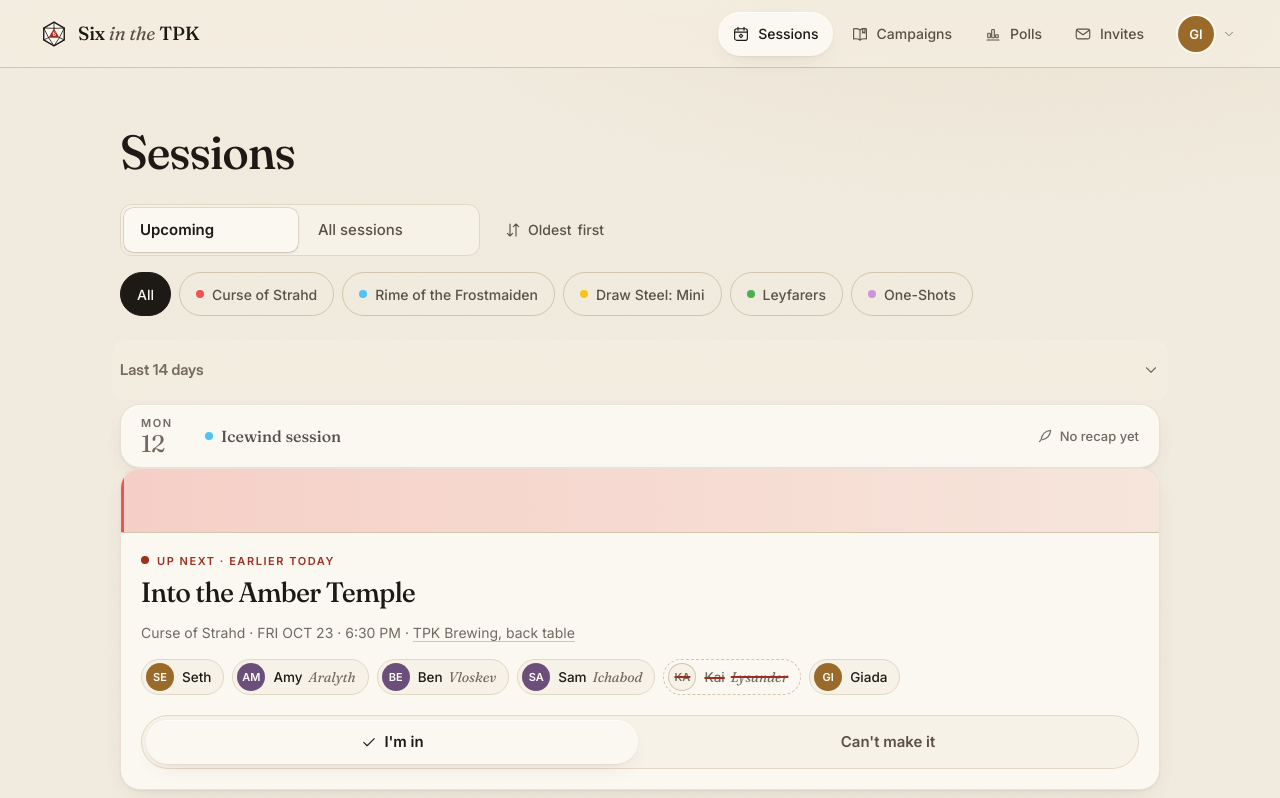
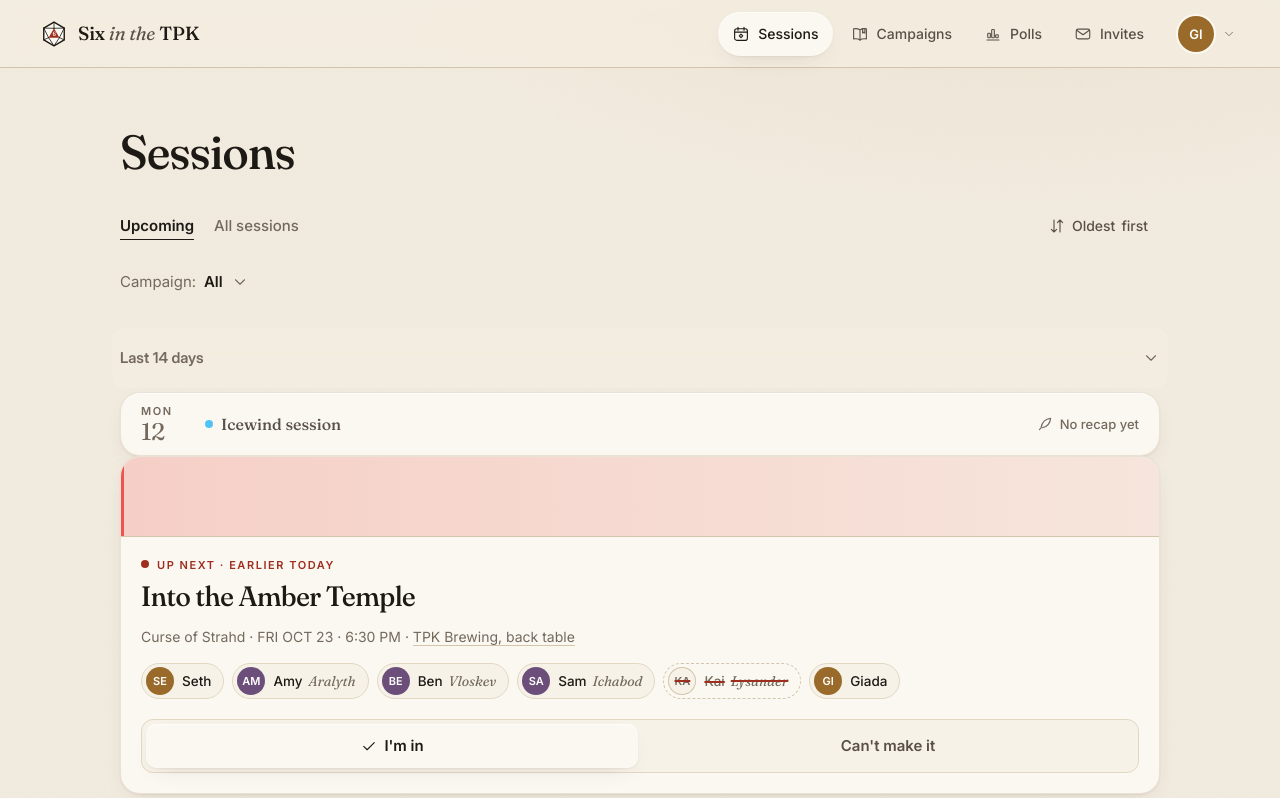
Before and after one commit to Dichotomyofcontrol/tpk-group-schedule, a Next.js app: page /sessions in a window 1280 px wide. Shown: the top 798 px of the page. Built offline with nearby package versions, Linux system fonts and the light colour scheme.

Commit message:
Replace campaign filter pills with a 'Campaign: All' text menu (popover / bottom sheet); de-pill tabs, sort, month jump and ledger kinds

```diff
--- a/app/globals.css
+++ b/app/globals.css
@@ -478,10 +478,6 @@ label { display: block; font: 600 13px/16px var(--ui); margin-bottom: 8px; }
 .ucover img { position: absolute; inset: 0; width: 100%; height: 100%; object-fit: cover; }
 
 /* Sessions */
-.fchips { display: flex; gap: 8px; overflow-x: auto; margin: 0 -20px 20px; padding: 0 20px 4px; scrollbar-width: none; }
-.fchips::-webkit-scrollbar { display: none; }
-.fchip { display: inline-flex; align-items: center; gap: 8px; height: 44px; padding: 0 16px; border-radius: 999px; border: .5px solid var(--rule2); background: transparent; font-size: 14px; font-weight: 500; color: var(--ink2); white-space: nowrap; cursor: pointer; flex: none; }
-.fchip.on { background: var(--ink); color: var(--onbtn, var(--paper)); border-color: var(--ink); }
 .hero { padding: 0; overflow: hidden; position: relative; }
 .hero .hb { padding: 20px; position: relative; }
 .hero h2 { font-size: 28px; line-height: 34px; margin: 6px 0 4px; }
@@ -617,11 +613,10 @@ label { display: block; font: 600 13px/16px var(--ui); margin-bottom: 8px; }
   .hero .ucover { aspect-ratio: 16 / 6; }
 }
 @media (min-width: 900px) {
-  .fchips { margin: 0 0 24px; padding: 0; flex-wrap: wrap; overflow: visible; }
   .sgrid { grid-template-columns: minmax(0, 1fr) 300px; align-items: start; }
   .cgrid { grid-template-columns: minmax(0, 1fr) 380px; }
   .hero .ucover, .chead .ucover { aspect-ratio: 16 / 5; }
-  .hero .dcover { height: 64px; padding: 0 12px; }
+  .hero .dcover { height: 80px; padding: 0 12px; }
   .chead .hb .edt { position: absolute; right: 20px; top: 20px; margin: 0; }
   .chead .hb:has(.edt) .lt { margin-right: 170px; }
   .camp-grid { grid-template-columns: repeat(auto-fill, minmax(320px, 1fr)); }
@@ -861,3 +856,41 @@ section.mgroup:not(.open) + section.mgroup:not(.open) > .mhd { margin-top: 0; bo
 .helpl .hrow .fi { flex: none; width: 40px; height: 40px; border-radius: 12px; display: grid; place-items: center; }
 .helpl .hrow > span:last-child { display: flex; flex-direction: column; gap: 4px; }
 .helpl .hrow b { font: 500 18px/24px var(--serif); }
+
+/* No pill chips: campaign filter is a text control; toggles are underlined tabs. */
+.seg, .lkinds.tabs { display: flex; gap: 20px; padding: 0; margin: 0 0 16px; background: none; border: 0; border-radius: 0; box-shadow: none; max-width: none; width: auto; overflow-x: auto; scrollbar-width: none; }
+.seg button, .lkinds.tabs button { flex: none; min-height: 44px; padding: 0; border: 0; border-radius: 0; background: none; box-shadow: none; font: 500 15px/20px var(--ui); color: var(--ink3); cursor: pointer; position: relative; white-space: nowrap; }
+.seg button.on, .lkinds.tabs button.on, .lkinds.tabs button[aria-checked="true"] { background: none; box-shadow: none; color: var(--ink); font-weight: 600; }
+.seg button.on::after, .lkinds.tabs button.on::after { content: ""; position: absolute; left: 0; right: 0; bottom: 8px; height: 1.5px; background: var(--ink); }
+.seg button:focus-visible, .lkinds.tabs button:focus-visible, .mjump button:focus-visible, .cpick-btn:focus-visible, .cpick-pop button:focus-visible { outline: 2px solid var(--ink); outline-offset: 2px; border-radius: 4px; }
+.mjump { gap: 18px; }
+.mjump button { padding: 0; border: 0; border-radius: 0; background: none; color: var(--ink3); text-decoration: underline; text-decoration-color: var(--rule2); text-underline-offset: 5px; text-decoration-thickness: 1px; }
+.mjump button:hover { background: none; color: var(--ink); text-decoration-color: var(--ink); }
+.seg2, .seg2::before, .seg2 button { border-radius: 10px; }
+.seg2 { border-radius: 12px; }
+.pill { border-radius: 6px; }
+.cpick { position: relative; margin: -4px 0 16px; }
+.cpick-btn { display: inline-flex; align-items: center; gap: 8px; min-height: 44px; padding: 0; border: 0; background: none; font: 500 15px/20px var(--ui); color: var(--ink); cursor: pointer; max-width: 100%; }
+.cpick-btn .cpl { color: var(--ink3); font-weight: 400; }
+.cpick-btn .cpv { overflow: hidden; text-overflow: ellipsis; white-space: nowrap; font-weight: 600; }
+.cpick-btn .cpc { color: var(--ink3); transition: transform .2s ease; flex: none; }
+.cpick-btn[aria-expanded="true"] .cpc { transform: rotate(180deg); }
+.cpick .dot, .cpick-pop .dot { width: 8px; height: 8px; border-radius: 50%; flex: none; display: inline-block; }
+.cpick-scrim { position: fixed; inset: 0; z-index: 60; background: transparent; }
+.cpick-pop { position: absolute; z-index: 61; top: calc(100% + 4px); left: 0; min-width: 260px; max-width: min(360px, calc(100vw - 40px)); max-height: 60vh; overflow-y: auto; background: var(--paper); border: .5px solid var(--rule2); border-radius: 12px; box-shadow: 0 12px 32px rgba(0,0,0,.18); padding: 6px 0; }
+.cpick-h { display: none; }
+.cpick-pop ul { list-style: none; margin: 0; padding: 0; }
+.cpick-pop li + li button { border-top: .5px solid var(--rule); }
+.cpick-pop button { display: flex; align-items: center; gap: 12px; width: 100%; min-height: 48px; padding: 0 16px; border: 0; background: none; font: 500 15px/20px var(--ui); color: var(--ink); text-align: left; cursor: pointer; }
+.cpick-pop button:hover { background: var(--paper2); }
+.cpick-pop .cpn { flex: 1; min-width: 0; overflow: hidden; text-overflow: ellipsis; white-space: nowrap; }
+.cpick-pop .cpk { color: var(--ink); flex: none; }
+@media (max-width: 640px) {
+  .cpick-scrim { background: rgba(12,10,8,.36); }
+  .cpick-pop { position: fixed; top: auto; left: 0; right: 0; bottom: 0; min-width: 0; max-width: none; max-height: 70vh; border-radius: 16px 16px 0 0; border-width: .5px 0 0; padding: 8px 0 calc(12px + env(safe-area-inset-bottom)); animation: cpup .22s cubic-bezier(.2,.8,.2,1); }
+  .cpick-h { display: block; padding: 10px 20px 8px; font: 600 11px/16px var(--ui); letter-spacing: .14em; text-transform: uppercase; color: var(--ink3); }
+  .cpick-h::before { content: ""; display: block; width: 36px; height: 4px; border-radius: 2px; background: var(--rule2); margin: 0 auto 12px; }
+  .cpick-pop button { min-height: 52px; padding: 0 20px; }
+}
+@keyframes cpup { from { transform: translateY(100%); } to { transform: none; } }
+@media (prefers-reduced-motion: reduce) { .cpick-pop { animation: none; } .cpick-btn .cpc { transition: none; } }
--- /dev/null
+++ b/components/campaign-picker.tsx
@@ -0,0 +1,68 @@
+"use client";
+
+import { useEffect, useId, useRef, useState } from "react";
+import type { Campaign } from "@/lib/types";
+import { Icon } from "./ui";
+
+/** "Campaign: All ▾" — plain text with a line chevron. Opens a popover (desktop) or bottom sheet (phone). */
+export function CampaignPicker({ campaigns, value, onChange }: { campaigns: Campaign[]; value: string; onChange: (id: string) => void }) {
+  const [open, setOpen] = useState(false);
+  const wrap = useRef<HTMLDivElement>(null);
+  const btn = useRef<HTMLButtonElement>(null);
+  const list = useRef<HTMLUListElement>(null);
+  const id = useId();
+  const options = [{ id: "all", name: "All", color: "" }, ...campaigns.map((c) => ({ id: c.id, name: c.name, color: c.color }))];
+  const current = options.find((o) => o.id === value) || options[0];
+
+  useEffect(() => {
+    if (!open) return;
+    const items = () => Array.from(list.current?.querySelectorAll<HTMLButtonElement>("button[role=menuitemradio]") || []);
+    (items().find((b) => b.getAttribute("aria-checked") === "true") || items()[0])?.focus();
+    const onKey = (e: KeyboardEvent) => {
+      if (e.key === "Escape") { e.preventDefault(); setOpen(false); btn.current?.focus(); return; }
+      if (e.key === "Tab") { setOpen(false); return; }
+      if (e.key !== "ArrowDown" && e.key !== "ArrowUp" && e.key !== "Home" && e.key !== "End") return;
+      e.preventDefault();
+      const all = items();
+      const i = all.indexOf(document.activeElement as HTMLButtonElement);
+      const n = e.key === "Home" ? 0 : e.key === "End" ? all.length - 1 : (i + (e.key === "ArrowDown" ? 1 : -1) + all.length) % all.length;
+      all[n]?.focus();
+    };
+    const onDown = (e: PointerEvent) => { if (!wrap.current?.contains(e.target as Node)) setOpen(false); };
+    document.addEventListener("keydown", onKey);
+    document.addEventListener("pointerdown", onDown);
+    return () => { document.removeEventListener("keydown", onKey); document.removeEventListener("pointerdown", onDown); };
+  }, [open]);
+
+  const pick = (v: string) => { onChange(v); setOpen(false); btn.current?.focus(); };
+
+  return (
+    <div className="cpick" ref={wrap}>
+      <button ref={btn} type="button" className="cpick-btn" aria-haspopup="menu" aria-expanded={open} aria-controls={id} onClick={() => setOpen((o) => !o)}>
+        <span className="cpl">Campaign:</span>
+        {current.color && <i className="dot" style={{ background: current.color }} />}
+        <span className="cpv">{current.name}</span>
+        <Icon name="chev" className="ic sm cpc" />
+      </button>
+      {open && (
+        <>
+          <div className="cpick-scrim" aria-hidden="true" onClick={() => setOpen(false)} />
+          <div className="cpick-pop" role="presentation">
+            <div className="cpick-h" aria-hidden="true">Campaign</div>
+            <ul ref={list} id={id} role="menu" aria-label="Filter by campaign">
+              {options.map((o) => (
+                <li key={o.id} role="none">
+                  <button type="button" role="menuitemradio" aria-checked={o.id === current.id} onClick={() => pick(o.id)}>
+                    <i className="dot" style={{ background: o.color || "transparent", boxShadow: o.color ? undefined : "inset 0 0 0 1px var(--ink3)" }} />
+                    <span className="cpn">{o.name}</span>
+                    {o.id === current.id && <Icon name="check" className="ic sm cpk" />}
+                  </button>
+                </li>
+              ))}
+            </ul>
+          </div>
+        </>
+      )}
+    </div>
+  );
+}
--- a/components/party-ledger.tsx
+++ b/components/party-ledger.tsx
@@ -41,8 +41,8 @@ export function PartyLedger({ campaign }: { campaign: Campaign }) {
             save([...(campaign.ledger || []), { id: Math.random().toString(36).slice(2, 10), at: new Date().toISOString(), kind, text: clean }]);
             setText(""); setAdding(false); store.flash("Added to the ledger.");
           }}>
-            <div className="lkinds" role="radiogroup" aria-label="Kind">
-              {KINDS.map((k) => <button key={k.id} type="button" role="radio" aria-checked={kind === k.id} className={kind === k.id ? "fchip on" : "fchip"} onClick={() => setKind(k.id)}>{k.label}</button>)}
+            <div className="lkinds tabs" role="radiogroup" aria-label="Kind">
+              {KINDS.map((k) => <button key={k.id} type="button" role="radio" aria-checked={kind === k.id} className={kind === k.id ? "on" : ""} onClick={() => setKind(k.id)}>{k.label}</button>)}
             </div>
             <label className="sr" htmlFor="lg-text">Entry</label>
             <input id="lg-text" className="inp" autoFocus maxLength={140} value={text} onChange={(e) => setText(e.target.value)} placeholder={kind === "xp" ? "450 XP — the bridge troll" : kind === "loot" ? "+1 longsword, 120 gp" : "Reached Barovia"} />
--- a/components/sessions-view.tsx
+++ b/components/sessions-view.tsx
@@ -11,6 +11,7 @@ import { NextHero, SessionRow, sessionHref } from "./schedule";
 import { Icon, Skeleton } from "./ui";
 import { HomeScreenHint } from "./home-hint";
 import { GettingStarted } from "./getting-started";
+import { CampaignPicker } from "./campaign-picker";
 
 /** Sessions: the next one as the hero, then every later one grouped by month. Filter by campaign. */
 export function SessionsView() {
@@ -96,14 +97,7 @@ export function SessionsView() {
         </div>
       )}
       {mine.length > 1 && (
-        <div className="fchips" role="group" aria-label="Filter by campaign">
-          <button type="button" className={all ? "fchip on" : "fchip"} aria-pressed={all} onClick={() => choose("all")}>All</button>
-          {mine.map((c) => (
-            <button key={c.id} type="button" className={active === c.id ? "fchip on" : "fchip"} aria-pressed={active === c.id} onClick={() => choose(c.id)}>
-              <i className="dot" style={{ background: c.color }} />{c.name}
-            </button>
-          ))}
-        </div>
+        <CampaignPicker campaigns={mine} value={active} onChange={choose} />
       )}
       {state.syncing && <Skeleton />}
       {!state.syncing && mine.length === 0 && (
```
